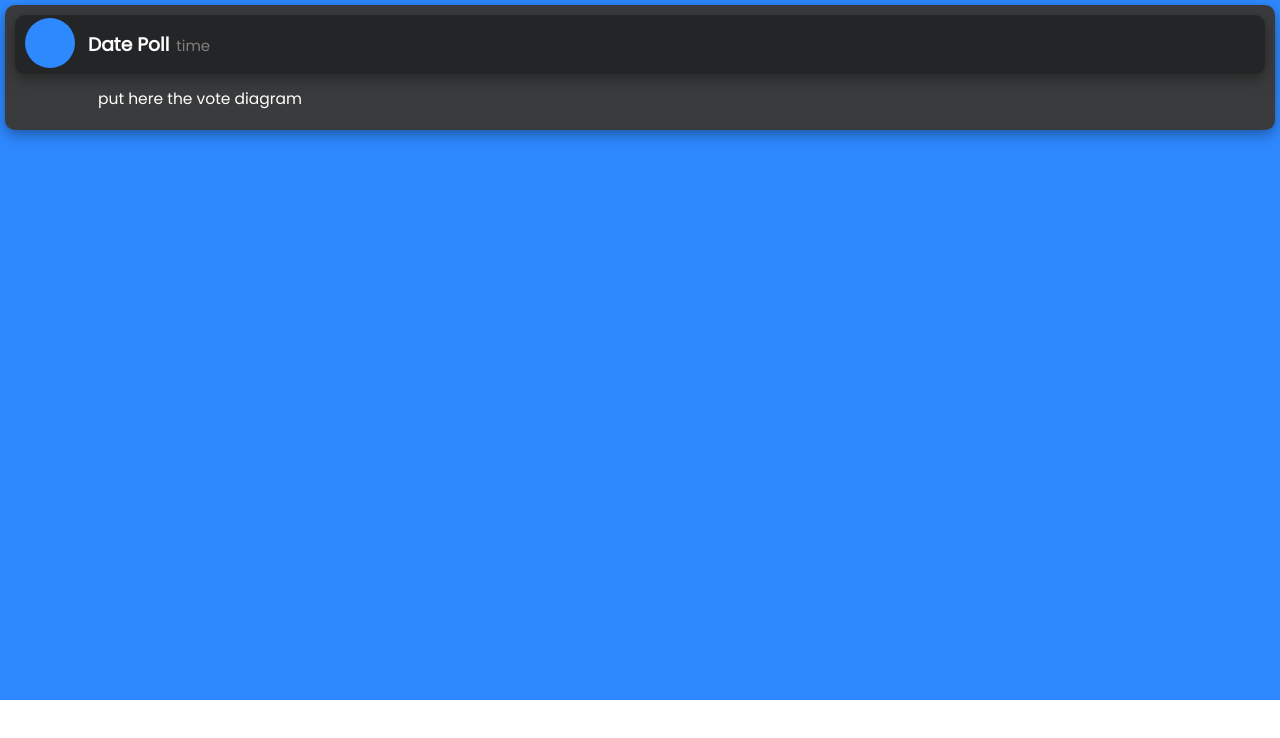
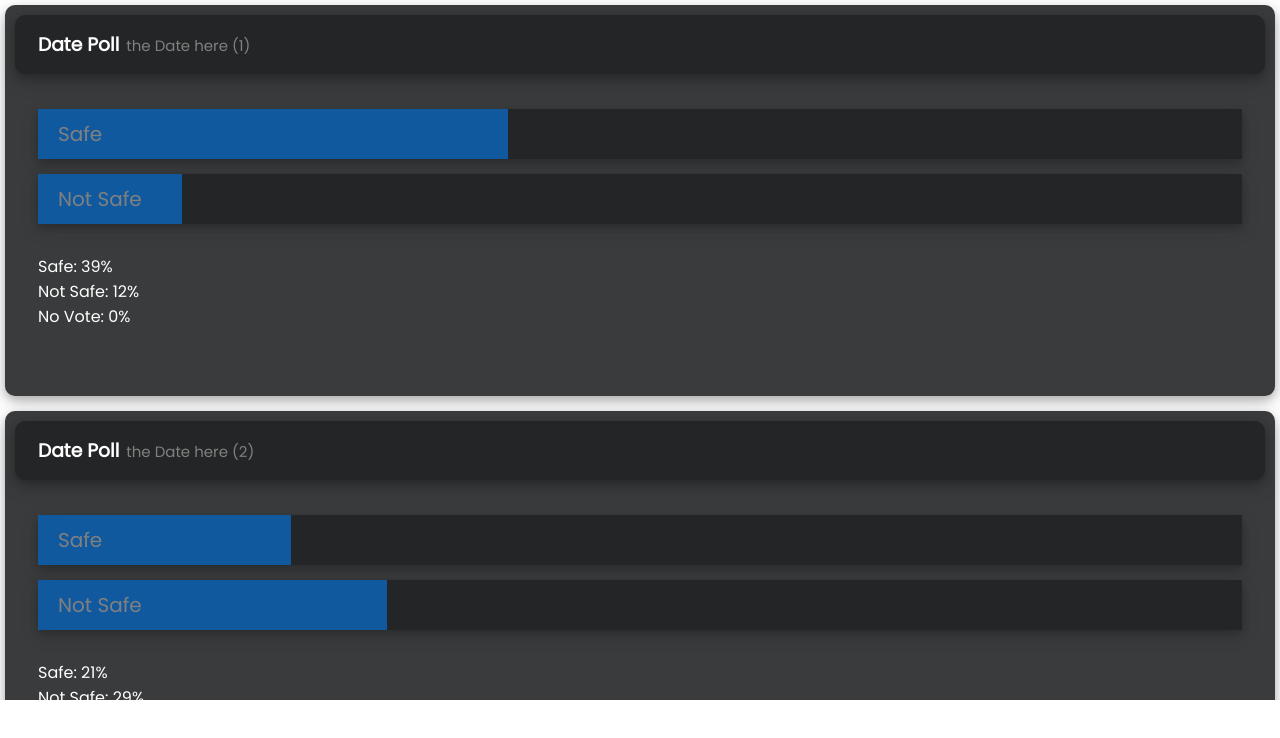
Before and after one commit to FLOODWATCH/FloodWatch, an Angular app: page /poll in a window 1280 px wide. Shown: the top 738 px of the page. Built offline with nearby package versions, Linux system fonts and the light colour scheme; data requests are answered from the project's data file; a web font is replaced by a local one.

Commit message:
Added poll

```diff
--- a/db.json
+++ b/db.json
@@ -152,5 +152,21 @@
       "profPostTime": "03/10/22, 09:21:09 PM",
       "id": 41
     }
+  ],
+  "poll": [
+    {
+      "id": 1,
+      "pollDate": "the Date here (1)",
+      "pollSafeVote": 39,
+      "pollNotSafeVote": 12,
+      "pollNoVote": 0
+    },
+    {
+      "id": 2,
+      "pollDate": "the Date here (2)",
+      "pollSafeVote": 21,
+      "pollNotSafeVote": 29,
+      "pollNoVote": 0
+    }
   ]
 }
--- /dev/null
+++ b/src/app/dashboard-service/poll.service.ts
@@ -0,0 +1,31 @@
+import { Injectable } from '@angular/core';
+import { pollInterface } from '../poll-interface';
+import { Observable, of } from 'rxjs';
+import { HttpClient, HttpHeaders } from '@angular/common/http';
+import { PipeCollector } from '@angular/compiler/src/template_parser/binding_parser';
+
+const httpOptions = {
+  headers: new HttpHeaders({
+    'Content-Type': 'application/json',
+  }),
+};
+@Injectable({
+  providedIn: 'root',
+})
+export class PollService {
+  private pollUrl = 'http://localhost:5000/poll';
+  constructor(private http: HttpClient) {}
+
+  getPollsFromService(): Observable<pollInterface[]> {
+    return this.http.get<pollInterface[]>(this.pollUrl);
+  }
+
+  addVoteFromService(vote: pollInterface): Observable<pollInterface> {
+    return this.http.post<pollInterface>(this.pollUrl, vote, httpOptions);
+  }
+
+  goVotePollFromService(vote: pollInterface): Observable<pollInterface> {
+    const voteUrl = `${this.pollUrl}/${vote.id}`;
+    return this.http.put<pollInterface>(voteUrl, vote, httpOptions);
+  }
+}
--- a/src/app/dashboard/dashboard/dashboard.component.ts
+++ b/src/app/dashboard/dashboard/dashboard.component.ts
@@ -15,9 +15,9 @@ export class DashboardComponent implements OnInit {
   theUser: userInterface;
 
   ngOnInit(): void {
-    // let confirmInfoDiv: HTMLDivElement =
-    //   document.querySelector('.confirm-info');
-    // confirmInfoDiv.style.display = 'none';
+    let confirmInfoDiv: HTMLDivElement =
+      document.querySelector('.confirm-info');
+    confirmInfoDiv.style.display = 'none';
     //////////////////////////////////////////////////////////////// MAKE IT SHOW!!!!!!!!
   }
 
--- a/src/app/dashboard/poll/poll.component.css
+++ b/src/app/dashboard/poll/poll.component.css
@@ -4,7 +4,7 @@
 
 .poll-con {
   height: 87.5vh;
-  background-color: #2e89ff;
+  /* background-color: #2e89ff; */
   overflow-y: scroll;
   padding: 5px;
 }
@@ -30,26 +30,18 @@
 .poll-list .poll-info {
   background-color: #242526;
   box-shadow: 0 4px 8px 0 rgba(0, 0, 0, 0.2), 0 6px 20px 0 rgba(0, 0, 0, 0.19);
-  padding: 3px 10px;
+  padding: 15px;
   display: flex;
   align-items: center;
   border-radius: 10px;
 }
 
-.poll-info .poll-logo-con {
-  width: 55px;
-  height: 53px;
-}
-.poll-logo {
-  height: 50px;
-  width: 50px;
-  border-radius: 50%;
-
-  background-color: #2e89ff;
-}
 .poll-info .poll-name {
   margin-left: 8px;
 }
+/* .poll-name h3   {
+  font-size: 30px;
+} */
 
 .poll-name h3 span {
   margin-left: 2px;
@@ -57,115 +49,52 @@
   font-size: 15px;
   color: gray;
 }
-.poll-text {
-  margin-top: 10px;
-
-  margin-left: 80px;
-  padding: 3px;
+.poll-content {
+  /* background-color: red; */
+  padding: 20px 23px;
+  margin: 15px 0;
 }
-.poll-text p {
+.poll-content > div {
+  margin-bottom: 15px;
+}
+.poll-content p {
   font-size: 15.5px;
 }
-
-/* .open-post-btn {
-  height: 70px;
-  width: 70px;
-  background-color: #2e89ff;
-  color: white;
-  position: absolute;
-  right: 20px;
-  bottom: 30px;
-  border-radius: 50%;
-  border: 1px solid white;
-  font-size: 40px;
-  transition: 0.25s;
-  font-weight: 0px;
-  box-shadow: 0 4px 8px 0 rgba(0, 0, 0, 0.2), 0 6px 20px 0 rgba(0, 0, 0, 0.77);
-} */
-/* .open-post-btn:hover {
+.poll-content .safe,
+.not-safe {
+  height: 50px;
+  background-color: #242526;
+  box-shadow: 0 4px 8px 0 rgba(0, 0, 0, 0.2), 0 6px 20px 0 rgba(0, 0, 0, 0.1);
+  display: flex;
+  align-items: center;
+  position: relative;
   cursor: pointer;
-  transform: scale(1.1);
-} */
-/* .post-main-modal {
-  position: fixed;
-  width: 100%;
-  height: 100vh;
-  top: 0;
-  left: 0;
-  backdrop-filter: blur(5px);
-
-  display: none;
-  justify-content: center;
-  align-items: center;
-} */
-/* .post-create-form {
-  border: solid white;
-  border-radius: 10px;
-  display: flex;
-  flex-direction: column;
-  background-color: gray;
-
-  width: 700px;
-  height: 500px;
-  justify-content: space-around;
-  padding: 10px 30px 20px 30px;
-} */
-/* .post-create-form > div {
-  border-radius: 10px;
-}
-.post-create-form div > input {
-  margin: 0.5rem 1rem 0 1rem;
-  padding: 10px;
-} */
-/* .icon-times {
-  color: white;
-  margin-bottom: 5px;
-  align-items: flex-end;
-  display: flex;
-  font-size: 20px;
-} */
-/* .icon-times:hover {
-  cursor: pointer;
-  color: #2e89ff;
-} */
-/* .post-create-form div > section {
-  margin-top: 20px;
-  display: flex;
-  justify-content: center;
-  align-items: center;
-}
-.post-create-form section > input {
-  margin-bottom: 20px;
-  border-radius: 10px;
-  padding: 10px;
-  width: 100px;
   transition: 0.25s;
 }
-.post-create-form section > input:hover {
-  cursor: pointer;
-  transform: scale(1.1);
+.poll-content .safe-txt,
+.not-safe-txt {
+  color: gray;
+  z-index: 1;
+  font-size: 20px !important;
+  margin-left: 20px;
 }
-.post-main-modal form > div {
-  display: flex;
-  flex-direction: column;
+.vote:hover {
+  transform: scale(1.02);
 }
-.upper-container {
-  padding: 1rem 0 1rem 0;
-  margin-bottom: 20px;
-  height: 200px;
-  background-color: red;
+.safe-vote {
+  position: absolute;
+  height: 50px;
+  width: 0%;
+  background-color: #2e89ff;
+  background-color: rgba(0, 132, 255, 0.555);
 }
-.upper-container > input {
-  width: 35%;
+.not-safe-vote {
+  position: absolute;
+  height: 50px;
+  width: 0%;
+  background-color: #2e89ff;
+  background-color: rgba(0, 132, 255, 0.555);
 }
-.bottom-container {
-  background-color: blue;
-
-  height: 300px;
+.poll-num {
+  margin-top: 30px;
 }
-.bottom-container > textarea {
-  margin: 0.5rem 1rem 0 1rem;
-  padding: 10px;
-  font-size: 15px;
-  height: 60%;
-} */
--- a/src/app/dashboard/poll/poll.component.html
+++ b/src/app/dashboard/poll/poll.component.html
@@ -1,19 +1,45 @@
 <div class="poll-con">
   <!-- Container of each Poll -->
-  <div class="poll-list">
+  <div class="poll-list" *ngFor="let poll of pollVariable">
     <div class="poll-info">
-      <div class="poll-logo-con">
-        <div class="poll-logo"></div>
-      </div>
       <div class="poll-name">
         <h3>
           Date Poll
-          <span>time</span>
+          <span>{{ poll.pollDate }}</span>
         </h3>
       </div>
     </div>
-    <div class="poll-text">
-      <p>put here the vote diagram</p>
+    <div class="poll-content">
+      <div>
+        <div (click)="safeVote(poll)" class="safe vote">
+          <p class="safe-txt">Safe</p>
+          <div
+            [ngStyle]="{ width: poll.pollSafeVote + '%' }"
+            class="safe-vote"
+          ></div>
+        </div>
+      </div>
+      <div>
+        <div (click)="notSafeVote(poll)" class="not-safe vote">
+          <p class="not-safe-txt">Not Safe</p>
+          <div
+            [ngStyle]="{ width: poll.pollNotSafeVote + '%' }"
+            class="not-safe-vote"
+          ></div>
+        </div>
+
+        <div class="poll-num">
+          <div>
+            Safe: <span>{{ poll.pollSafeVote }}%</span>
+          </div>
+          <div>
+            Not Safe: <span>{{ poll.pollNotSafeVote }}%</span>
+          </div>
+          <div>
+            No Vote: <span>{{ poll.pollNoVote }}%</span>
+          </div>
+        </div>
+      </div>
     </div>
   </div>
 </div>
--- a/src/app/dashboard/poll/poll.component.ts
+++ b/src/app/dashboard/poll/poll.component.ts
@@ -1,15 +1,54 @@
 import { Component, OnInit } from '@angular/core';
+import { pollInterface } from 'src/app/poll-interface';
+import { PollService } from 'src/app/dashboard-service/poll.service';
+import { UserCredService } from 'src/app/register-services/user-cred.service';
+import { userInterface } from 'src/app/user-interface';
 
 @Component({
   selector: 'app-poll',
   templateUrl: './poll.component.html',
-  styleUrls: ['./poll.component.css']
+  styleUrls: ['./poll.component.css'],
 })
 export class PollComponent implements OnInit {
+  pollVariable: pollInterface[] = [];
+  userVarMod: userInterface[] = [];
+  pollSafeVote: number;
+  pollNotSafeVote: number;
 
-  constructor() { }
+  constructor(
+    private pollObj: PollService,
+    private userCredObj: UserCredService
+  ) {}
+  length: userInterface;
+
+  thePoll: pollInterface;
 
   ngOnInit(): void {
+    this.pollObj
+      .getPollsFromService()
+      .subscribe((p) => (this.pollVariable = p));
   }
 
+  safeIncrement: any;
+  safeVote(poll: pollInterface) {
+    let safeVote: any = document.querySelectorAll('.safe-vote');
+
+    this.safeIncrement = `${(poll.pollSafeVote += 1)}%`;
+    // for (let i = 0; i < this.pollVariable.length; i++) {
+    //   safeVote[i].style.width = this.safeIncrement;
+    //   console.log(this.safeIncrement);
+    // }
+    this.pollObj.goVotePollFromService(poll).subscribe();
+  }
+
+  notSafeVote(poll: pollInterface) {
+    let notSafeVote: any = document.querySelectorAll('.not-safe-vote');
+
+    let notSafeIncrement = `${(poll.pollNotSafeVote += 1)}%`;
+    // for (let i = 0; i < this.pollVariable.length; i++) {
+    //   notSafeVote[i].style.width = notSafeIncrement;
+    //   console.log(notSafeIncrement);
+    // }
+    this.pollObj.goVotePollFromService(poll).subscribe();
+  }
 }
--- /dev/null
+++ b/src/app/poll-interface.ts
@@ -0,0 +1,7 @@
+export interface pollInterface {
+  id?: number;
+  pollDate: string;
+  pollSafeVote: number;
+  pollNotSafeVote: number;
+  pollNoVote: number;
+}
```
Also changed, not shown: 1 other file (tests, documents, lock files or other folders).
